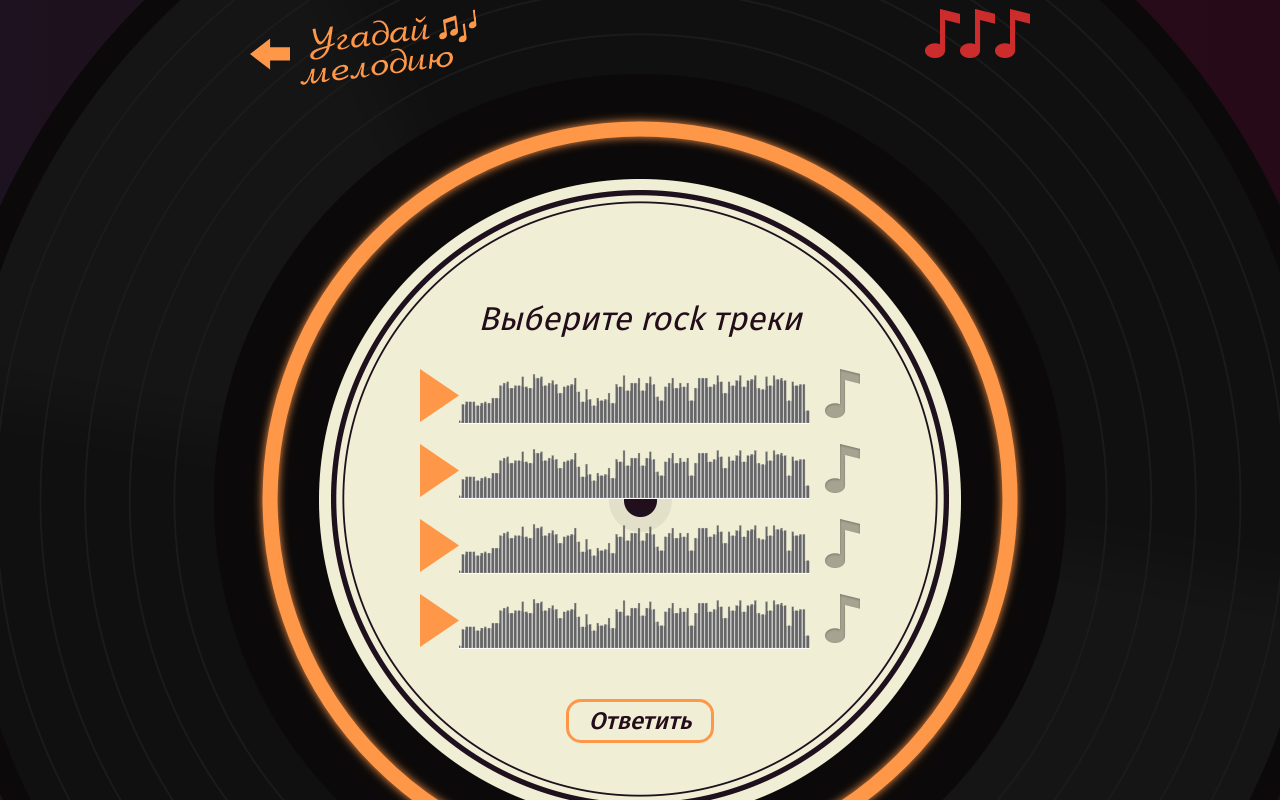
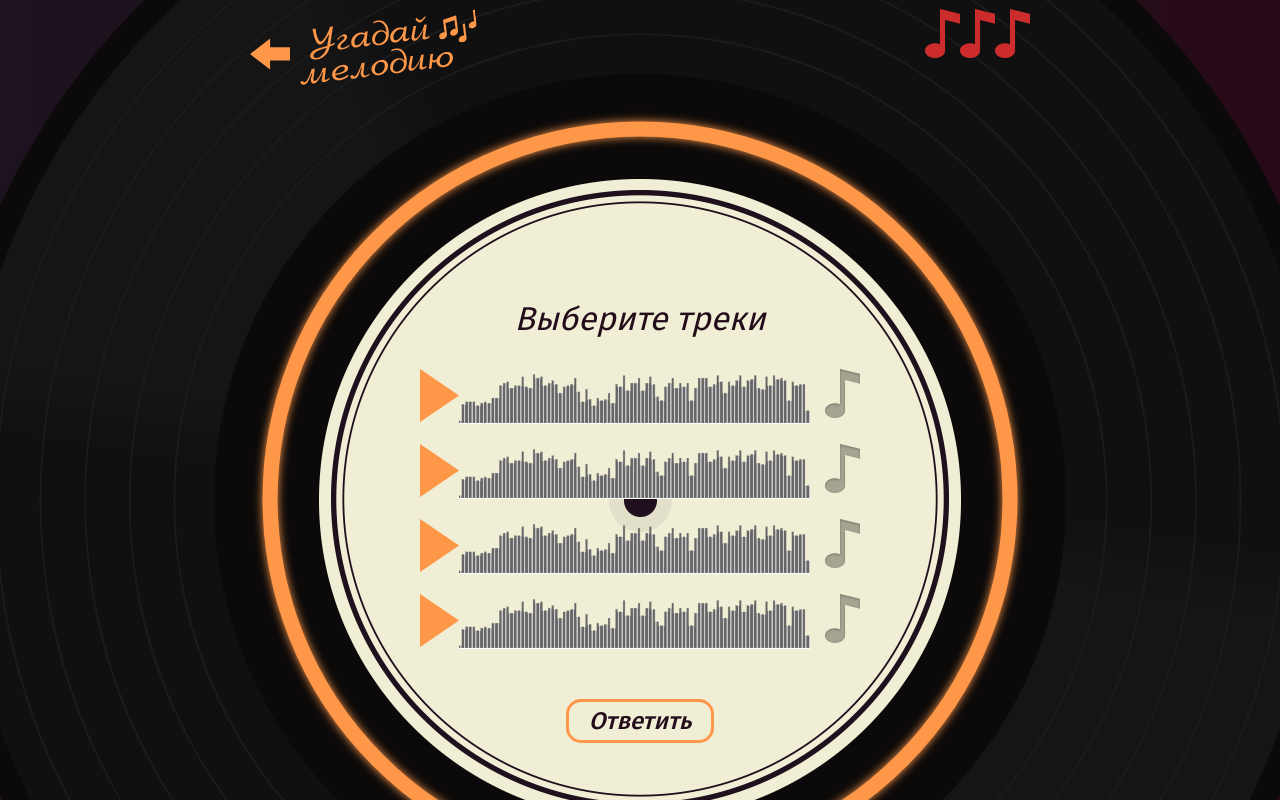
Before and after one commit to eggofevil/808797-guess-melody-5, a React app: page /game in a window 1280 px wide. Shown: the top 800 px of the page. Built offline with nearby package versions, Linux system fonts and the light colour scheme.

Commit message:
Добились маленького успеха

```diff
--- a/src/components/game-genre/game-genre.jsx
+++ b/src/components/game-genre/game-genre.jsx
@@ -1,16 +1,30 @@
 import React from 'react';
 import PropTypes from 'prop-types';
 
-class GameGenre extends React.PureComponent {
+class GameGenre extends React.Component {
   constructor(props) {
     super(props);
     this.state = {
       answers: [false, false, false, false]
     };
-    // this.handleChange = this.handleChange.bind(this);
-    console.log(this.props);
   }
 
+  componentDidMount() {
+    const question1 = document.getElementById(`answer-1`);
+    console.log(question1.checked);
+  }
+  /*
+  handleChange(evt, i) {
+    evt.preventDefault();
+    this.setState((state) => {
+      let newAnswers = state.answers;
+      newAnswers[i] = !newAnswers[i];
+      return {answers: newAnswers};
+    });
+    console.log(i, this.state.answers);
+    console.log(evt.target.checked);
+  }
+  */
 
 
   /*
@@ -23,9 +37,6 @@ class GameGenre extends React.PureComponent {
   */
 
   render() {
-    const {onAnswer, question} = this.props;
-    const {answers: userAnswers} = this.state;
-    const {answers, genre} = question;
     return (
       <section className="game game--genre">
         <header className="game__header">
@@ -43,16 +54,16 @@ class GameGenre extends React.PureComponent {
           </div>
         </header>
         <section className="game__screen">
-          <h2 className="game__title">Выберите {genre} треки</h2>
+          <h2 className="game__title">Выберите {this.props.question.qenre} треки</h2>
           <form className="game__tracks">
-            {answers.map((answer, i) => (
-              <div key={`${i}-${answers.src}`} className="track">
+            {this.props.question.answers.map((answer, i) => (
+              <div key={`${i}-${this.props.question.answers.src}`} className="track">
                 <button className="track__button track__button--play" type="button" />
                 <div className="track__status">
                   <audio />
                 </div>
                 <div className="game__answer">
-                  {/*}<input
+                  {/* }<input
                     className="game__input visually-hidden"
                     type="checkbox"
                     name="answer"
@@ -68,9 +79,14 @@ class GameGenre extends React.PureComponent {
                     value={`answer-${i}`}
                     id={`answer-${i}`}
                     checked={this.state.answers[i]}
-                    onChange={(evt) => (console.log(evt.target.checked))}
+                    onChange={(evt) => {
+                      this.setState((state) => {
+                        let newAnswers = state.answers;
+                        newAnswers[i] = !newAnswers[i];
+                        return {answers: newAnswers};
+                      });
+                    }}
                   />
-
                   <label className="game__check" htmlFor={`answer-${i}`}>Отметить</label>
                 </div>
               </div>
```
